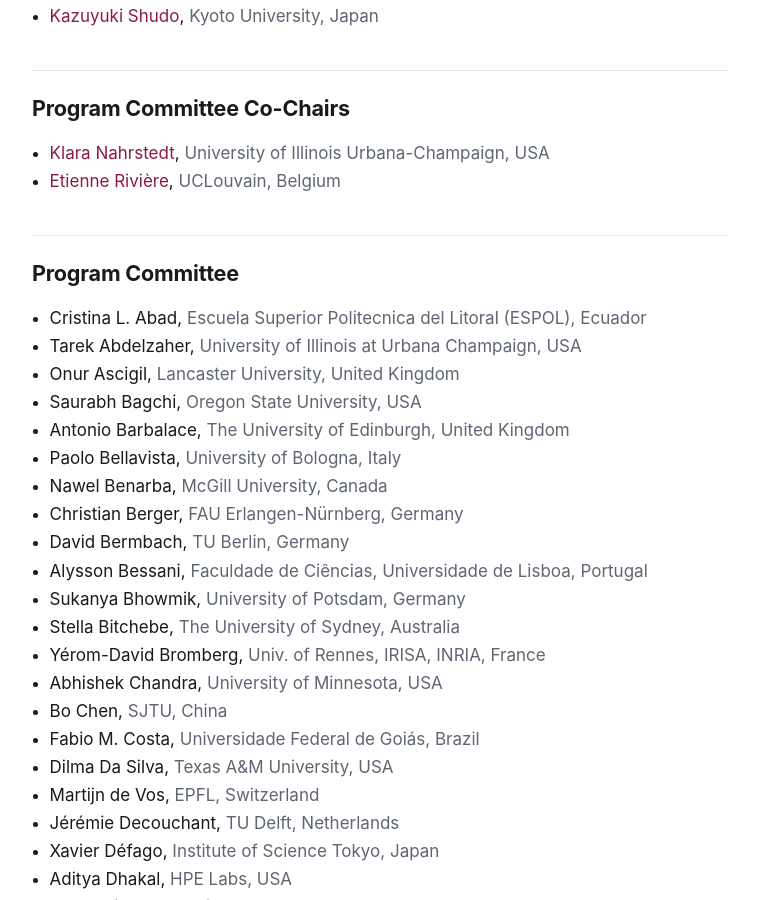
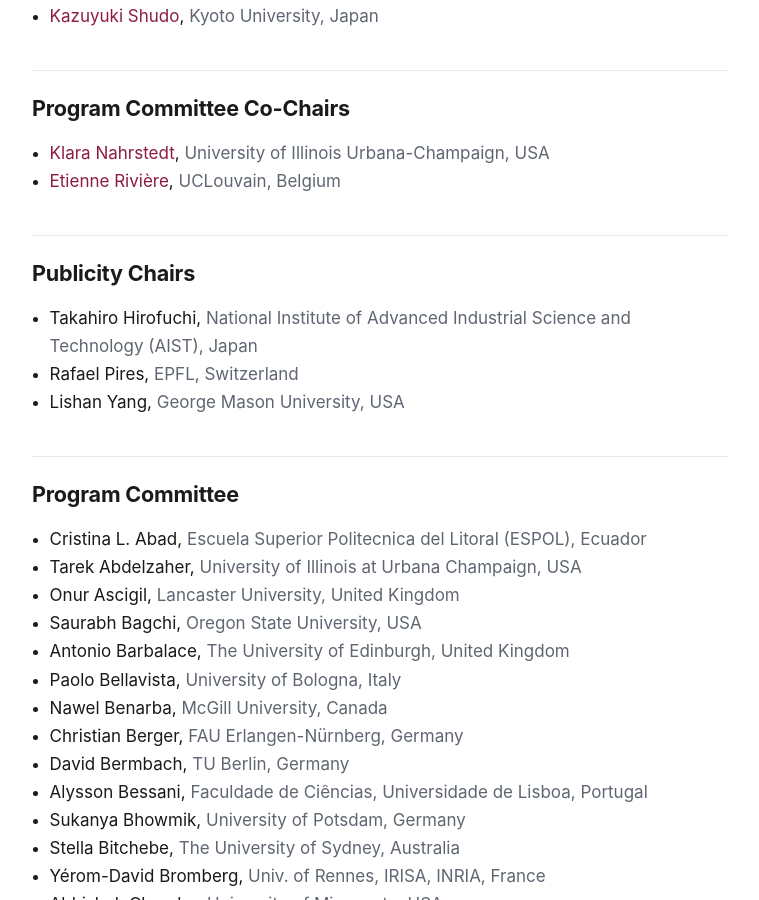
Before and after one commit to middleware-conf/2027, a Jekyll site: the page built from index.md, in a window 1280 px wide and 900 px high, scrolled down 1181 px. Shown: the whole window, without its empty margins (260-1019 px from the left). Built offline with Jekyll 4.4.1, drawn with Linux system fonts in a browser that asks for light colours.

Commit message:
Add Publicity Chairs above the Program Committee list
Co-Authored-By: Claude Sonnet 5.5 <noreply@anthropic.com>

```diff
--- a/_data/organizers.yml
+++ b/_data/organizers.yml
@@ -13,3 +13,11 @@
     - name: Etienne Rivière
       affiliation: UCLouvain, Belgium
       url: https://cloudlargescale-uclouvain.github.io/Etienne_Riviere
+- role: Publicity Chairs
+  people:
+    - name: Takahiro Hirofuchi
+      affiliation: National Institute of Advanced Industrial Science and Technology (AIST), Japan
+    - name: Rafael Pires
+      affiliation: EPFL, Switzerland
+    - name: Lishan Yang
+      affiliation: George Mason University, USA
--- a/index.md
+++ b/index.md
@@ -41,6 +41,15 @@ See the [call for papers]({{ "/call-for-papers/" | relative_url }}) for topics,
   {%- endfor %}
 </ul>
 
+## Publicity Chairs
+
+{% assign pub = site.data.organizers | where: "role", "Publicity Chairs" | first %}
+<ul class="people">
+  {%- for p in pub.people %}
+  <li>{% if p.url %}<a href="{{ p.url }}">{{ p.name }}</a>{% else %}{{ p.name }}{% endif %}{% if p.affiliation %}, <span class="affil">{{ p.affiliation }}</span>{% endif %}</li>
+  {%- endfor %}
+</ul>
+
 ## Program Committee
 
 <ul class="people">
```
